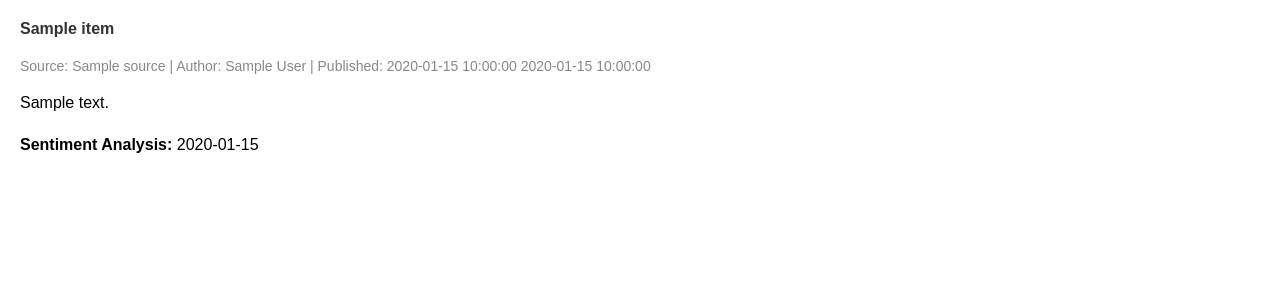
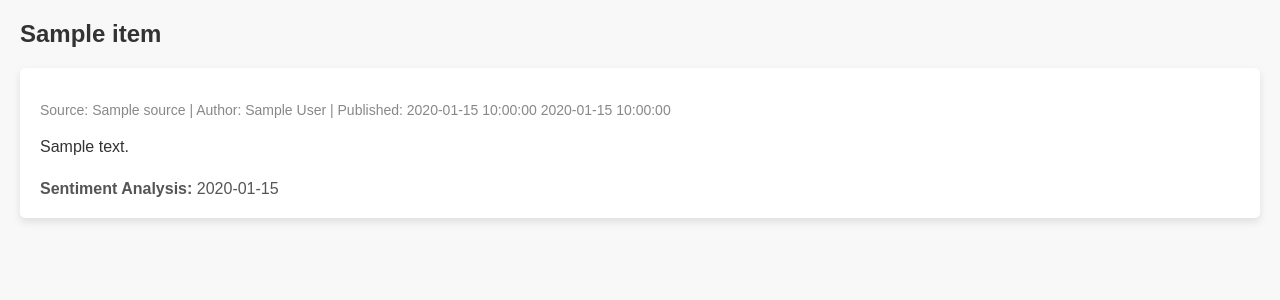
Before and after one commit to Pranav-Tiwari-Epi/News-Vibe, a Python web app: template templates/news_item_display.html in a window 1280 px wide. Shown: the top 300 px of the page. Run offline with Jinja, Linux system fonts and the light colour scheme; the template is opened without the code that fills it: most values are stand-ins (such as "Sample title", 1, 10 or a date in 2020).

Commit message:
updated few files

```diff
--- a/templates/news_item_display.html
+++ b/templates/news_item_display.html
@@ -6,17 +6,23 @@
     <title>{{ item.title }}</title>
     <style>
         body {
-            font-family: Arial, sans-serif;
+            font-family: 'Arial', sans-serif;
             margin: 20px;
+            color: #333;
+            background-color: #f8f8f8;
         }
 
         h1 {
-            color: #333;
-            font-size: 1em;
+            font-size: 1.5em;
+
         }
 
         .news-details {
             margin-top: 20px;
+            background-color: #fff;
+            padding: 20px;
+            box-shadow: 0 4px 8px rgba(0, 0, 0, 0.1);
+            border-radius: 5px;
         }
 
         .news-metadata {
@@ -28,10 +34,12 @@
         .news-content {
             font-size: 16px;
             line-height: 1.6;
+            text-align: justify;
         }
 
         .sentiment-analysis {
             margin-top: 20px;
+            color: #555;
         }
 
         .error-container {
```
